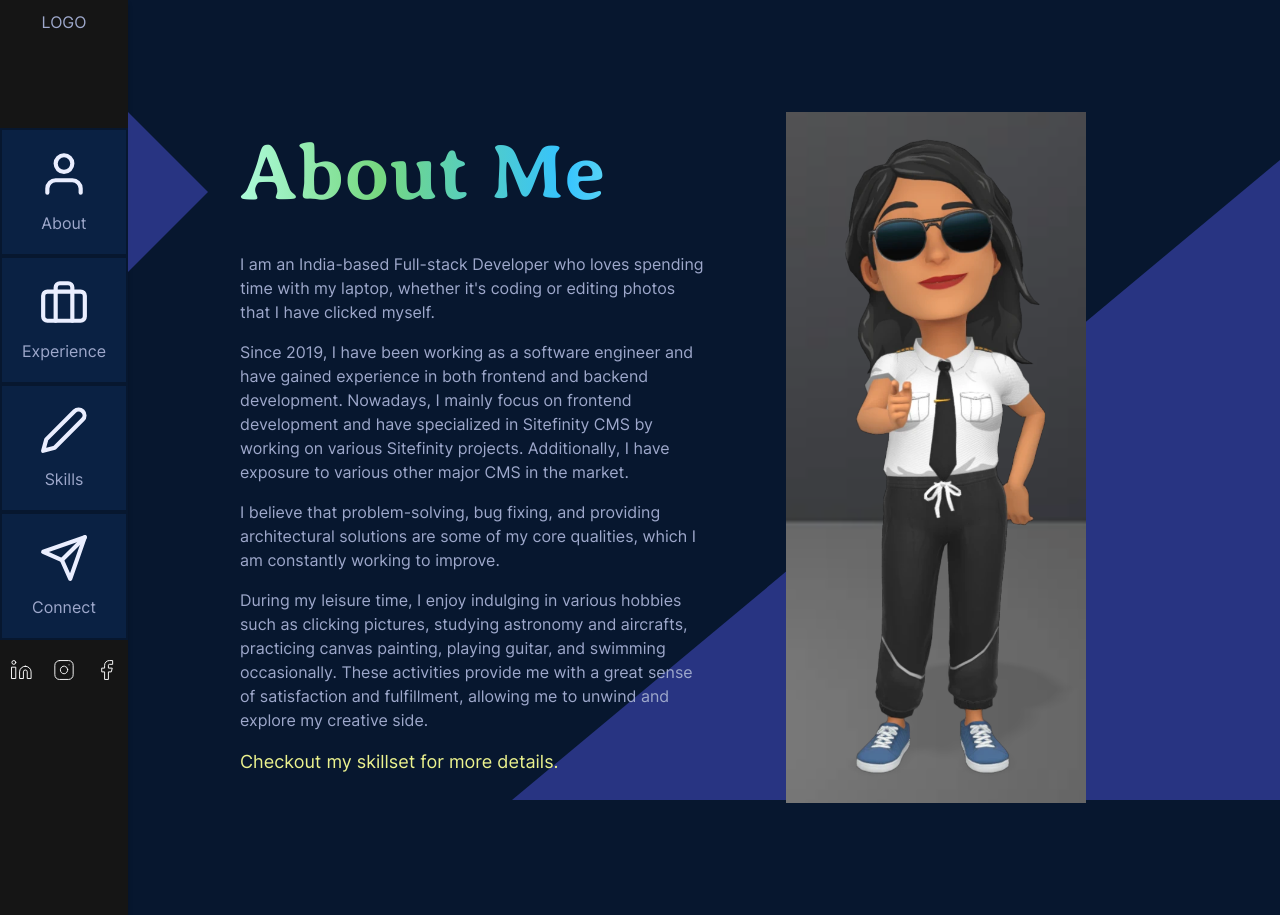
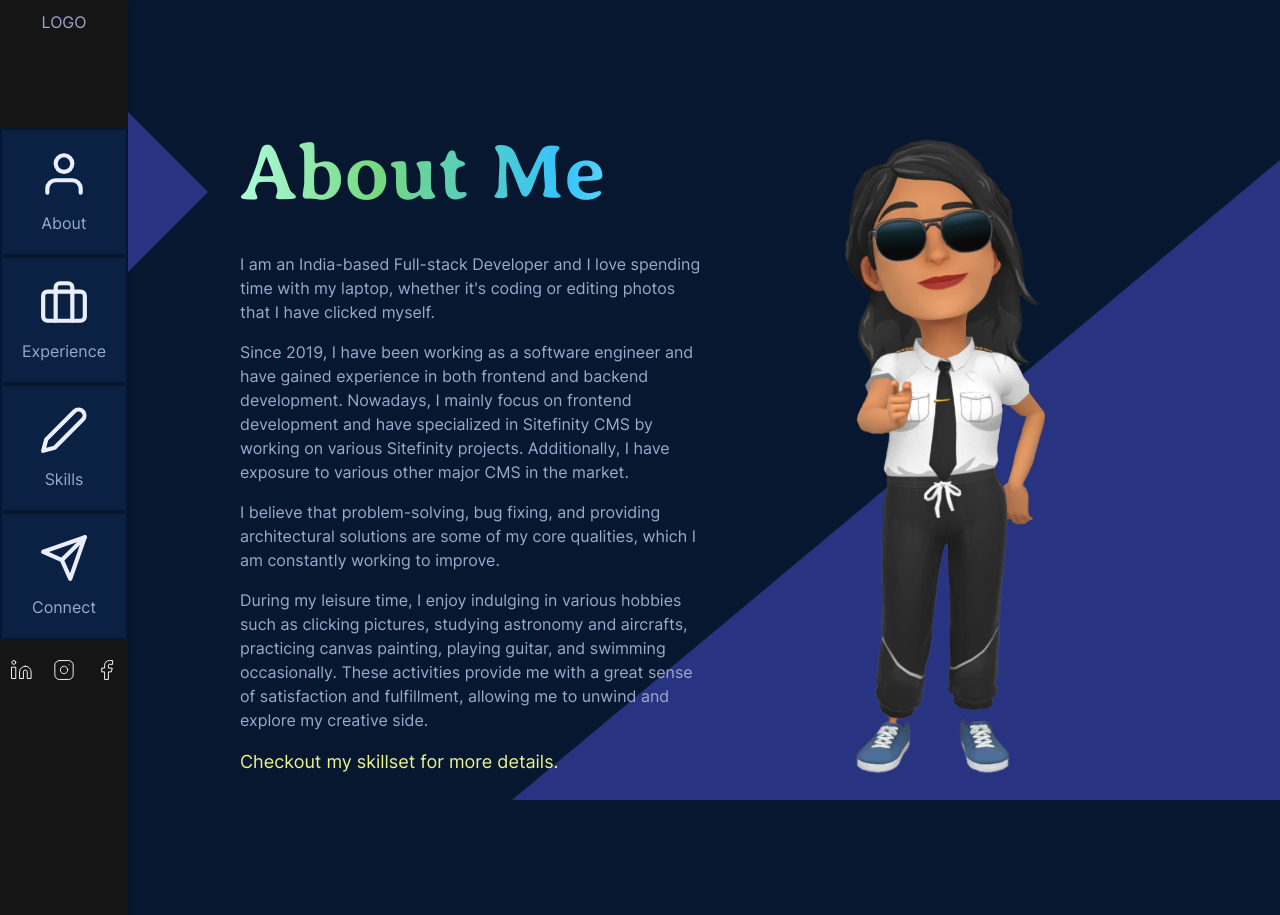
Before and after one commit to priyankastro/priyankadget, a Next.js app in the folder ui/: page /about in a window 1280 px wide. Built offline with nearby package versions, Linux system fonts and the light colour scheme.

Commit message:
about image updated

```diff
--- a/ui/src/app/about/page.tsx
+++ b/ui/src/app/about/page.tsx
@@ -16,7 +16,7 @@
         <div className="grid grid-cols-1 lg:grid-cols-2">
             <div>
                 <h1 className='heading-xl mb-5 section-heading'>About Me</h1>
-                <p>I am an India-based Full-stack Developer who loves spending time with my laptop, whether it's coding or editing photos that I have clicked myself.</p>
+                <p>I am an India-based Full-stack Developer and I love spending time with my laptop, whether it's coding or editing photos that I have clicked myself.</p>
                 <p>Since 2019, I have been working as a software engineer and have gained experience in both frontend and backend development. Nowadays, I mainly focus on frontend development and have specialized in Sitefinity CMS by working on various Sitefinity projects. Additionally, I have exposure to various other major CMS in the market.</p>
                 <p>I believe that problem-solving, bug fixing, and providing architectural solutions are some of my core qualities, which I am constantly working to improve.</p>
                 <p>During my leisure time, I enjoy indulging in various hobbies such as clicking pictures, studying astronomy and aircrafts, practicing canvas painting, playing guitar, and swimming occasionally. These activities provide me with a great sense of satisfaction and fulfillment, allowing me to unwind and explore my creative side.</p>
```
Also changed, not shown: ui/public/images/about.png.
